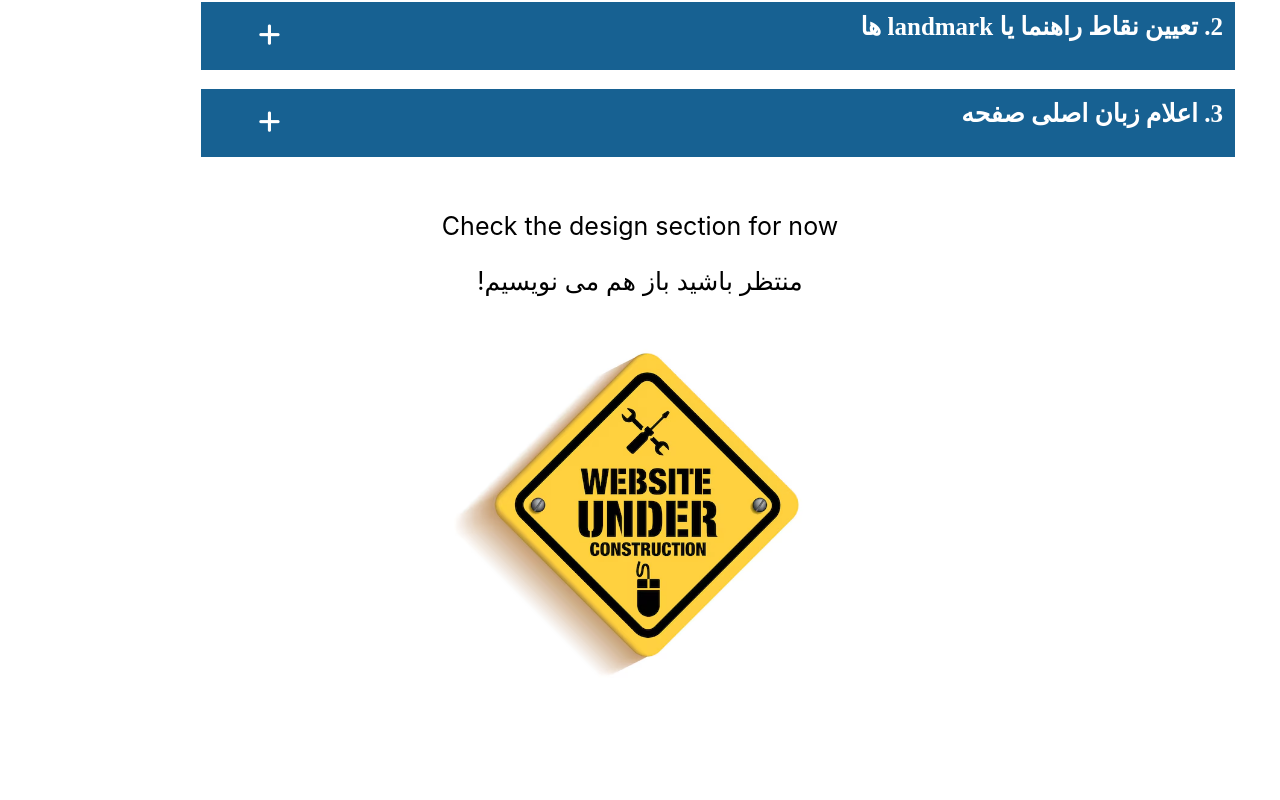
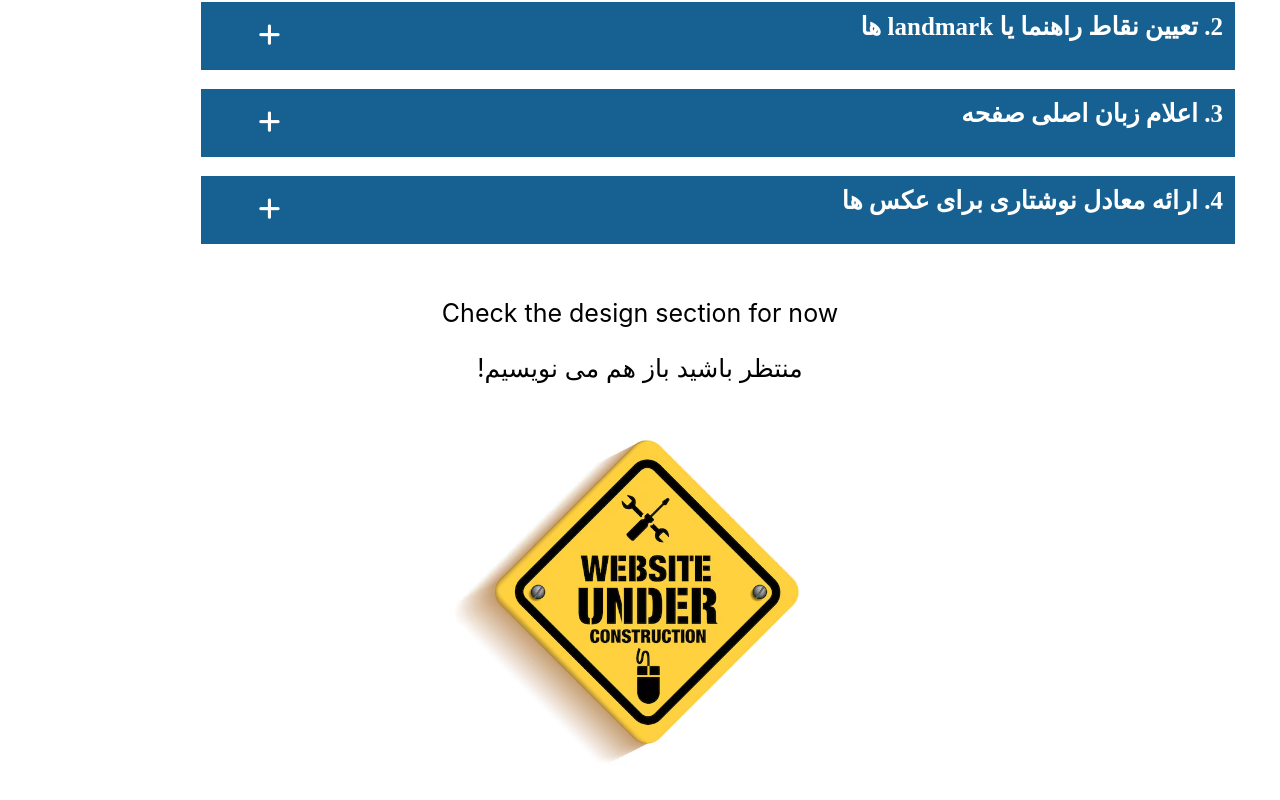
Before and after one commit to boshranabaei/iran-web-a11y, a React (Create React App) app: page /programming in a window 1280 px wide. Shown: the part 546-1346 px from the top of the page. Before the commit the page ends 1260 px from the top, so only its background shows below. Built offline with nearby package versions, Linux system fonts and the light colour scheme.

Commit message:
added more json string

```diff
--- a/public/assets/strings/programList.json
+++ b/public/assets/strings/programList.json
@@ -61,6 +61,25 @@
         "LINKS": [
             { "TITLE": "لیست کد های زبان های مختلف", "URL": "https://www.w3schools.com/tags/ref_language_codes.asp" }
             ]
+        },
+        {
+        "TITLE": "ارائه معادل نوشتاری برای عکس ها",
+        "CONTENT": {
+            "DETAIL": "افرادی که نابینا هستن به محتوای عکس ها دسترسی ندارند. آن‌ها به screen reader های خود گوش می‌دهند تا متن جایگزینی را که وبسایت برای تصویر ارائه داده است را بخواند. متن جایگزین باید \"قابل فهم\" و \"خلاصه\" باشد.",
+            "T1": "چگونه متن جایگزین را به کد فرانت اند خود اضافه کنیم؟",
+            "P1": "روش استاندارد استفاده از alt در تگ img می باشد.",
+            "CODE1": "<img\n  src=\"images/dinosaur.jpg\"\n  alt=\"The head of a dinosaur skeleton;\n       it has long sharp teeth\" />",
+            "P2": "برای عکس های SVG از aria-label و یا aria-labelledby استفاده می کنیم. این ها attributes های تسهیلگری وب (ARIA - Accessible Rich Internet Applications) هستند تا اطلاعات اضافی لازم برای screen reader ها و دیگر ابزار ها را فراهم سازند. راه دیگر استفاده از تگ <title> در <svg> می باشد.",
+            "CODE2": "<!-- using aria-label -->\n<svg width=\"100\" height=\"100\" xmlns=\"http://www.w3.org/2000/svg\" role=\"img\" aria-label=\"A red circle\">\n  <circle cx=\"50\" cy=\"50\" r=\"40\" fill=\"red\" />\n</svg>\n\n<!-- using title -->\n<svg width=\"100\" height=\"100\" xmlns=\"http://www.w3.org/2000/svg\" role=\"img\">\n  <title>A red circle</title>  \n  <circle cx=\"50\" cy=\"50\" r=\"40\" fill=\"red\"/>\n</svg>",
+            "IMG_REF": "اگر تصویر از زیرنویس برخوردار است، دیگر نیازی به استفاده از alt و یا برچسب های ARIA نیست:"
+        },
+        "CONTENT_IMG":{
+            "IMG": "../assets/img/image-caption.png",
+            "IMG_CPT": "استفاده از تگ <figcaption> همراه با عکس در <figure> کافی می باشد "
+        },
+        "LINKS": [
+            { "TITLE": "تسهیلگری svgها", "URL": "https://css-tricks.com/accessible-svgs/" }
+            ]
         }
     ]
 }
--- a/src/design/design.scss
+++ b/src/design/design.scss
@@ -12,6 +12,8 @@ h2 {
     border-bottom: 4px solid white;
     color: white;
     counter-increment: h2-counter;
+    cursor: -webkit-grab;
+    cursor: grab;
     display: flex;
     font-size: 5vw;
     font-family: Nazanin, serif;
@@ -23,8 +25,6 @@ h2 {
         width: 80%;
     }
     .accordion {
-        cursor: -webkit-grab;
-        cursor: grab;
         align-self: center;
         text-align: center;
         width: 10%;
@@ -90,6 +90,7 @@ h2 div::before {
     .link {
         margin: 25px 10px 20px 10px;
         font-family: yekan, serif;
+        font-size: 22px;
         font-weight: bold;
         a {
             // font-family: nazanin, serif;
--- a/src/design/designItem.js
+++ b/src/design/designItem.js
@@ -15,12 +15,10 @@ function DesignItem({item, designList}) {
 
     return (
       <>
-        <h2>
+        <h2 onClick={handleToggle}>
           <div>{item.title}</div>
           <span className="accordion" aria-expanded="false" role="button">
-            <i
-              className={maxHeight !== 0 ? "fa-solid fa-minus" : "fa-solid fa-plus"}
-              onClick={handleToggle}></i>
+            <i className={maxHeight !== 0 ? "fa-solid fa-minus" : "fa-solid fa-plus"}></i>
 
           </span>
         </h2>
--- a/src/programming/programItem.js
+++ b/src/programming/programItem.js
@@ -17,12 +17,10 @@ function ProgramItem({item, programList}) {
 
     return (
       <>
-        <h2>
+        <h2 onClick={handleToggle}>
           <div>{item.title}</div>
           <span className="accordion" aria-expanded="false" role="button">
-            <i
-              className={maxHeight !== 0  ? "fa-solid fa-minus" : "fa-solid fa-plus"}
-              onClick={handleToggle}></i>
+            <i className={maxHeight !== 0  ? "fa-solid fa-minus" : "fa-solid fa-plus"}></i>
             &nbsp;&nbsp;
           </span>
         </h2>
@@ -57,11 +55,6 @@ function ProgramItem({item, programList}) {
             </figure>
             </>
           }
-          <div className='link'><i className="fa-solid fa-link"></i>{programList.USEFUL_LINKS}
-            {item.links?.map((link, index) => (
-              <a key={index} href={link.URL}>{link.TITLE}</a>
-              ))}
-          </div>
           {item.right &&
             <>
             <div className='flexContent'>
@@ -84,6 +77,11 @@ function ProgramItem({item, programList}) {
             </div>
             </>
           }
+          <div className='link'><i className="fa-solid fa-link"></i>{programList.USEFUL_LINKS}
+            {item.links?.map((link, index) => (
+              <a key={index} href={link.URL}>{link.TITLE}</a>
+              ))}
+          </div>
         </div>
       </>
     );
```
Also changed, not shown: public/assets/img/image-caption.png (added).
